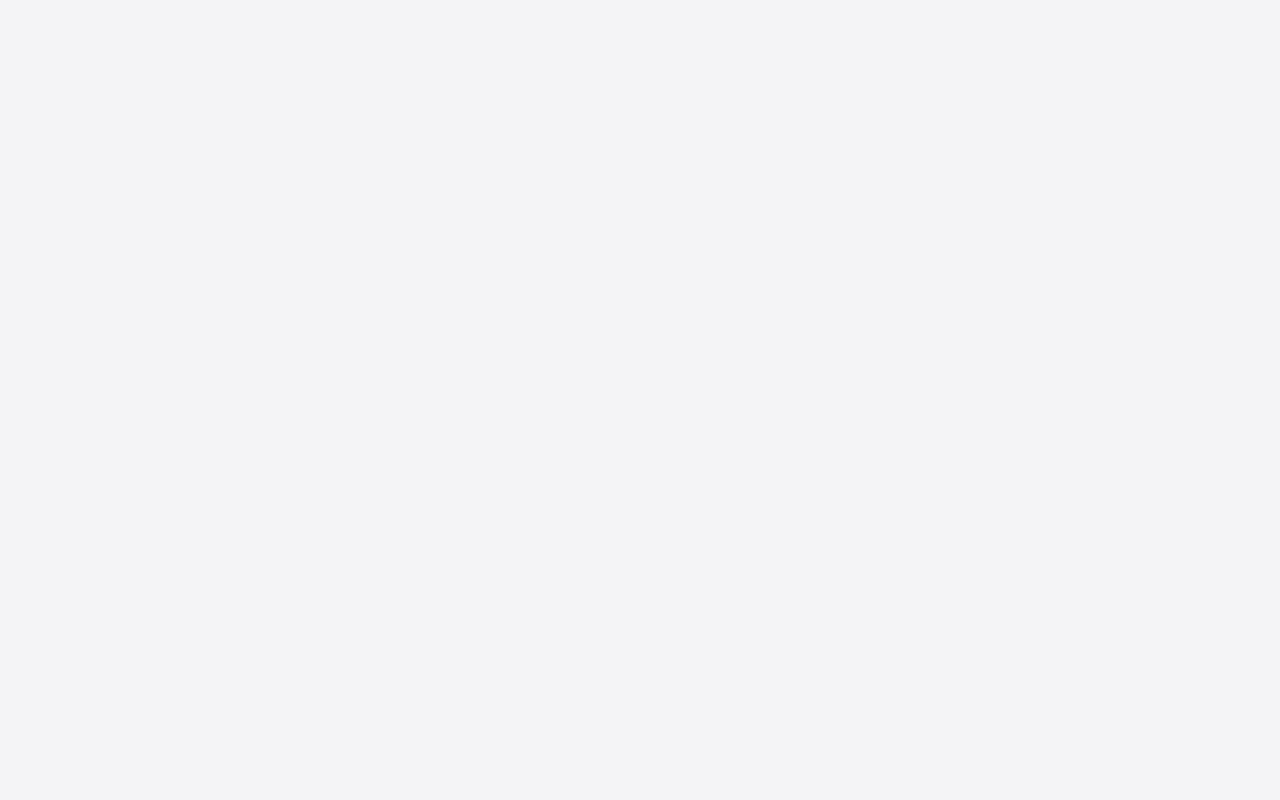
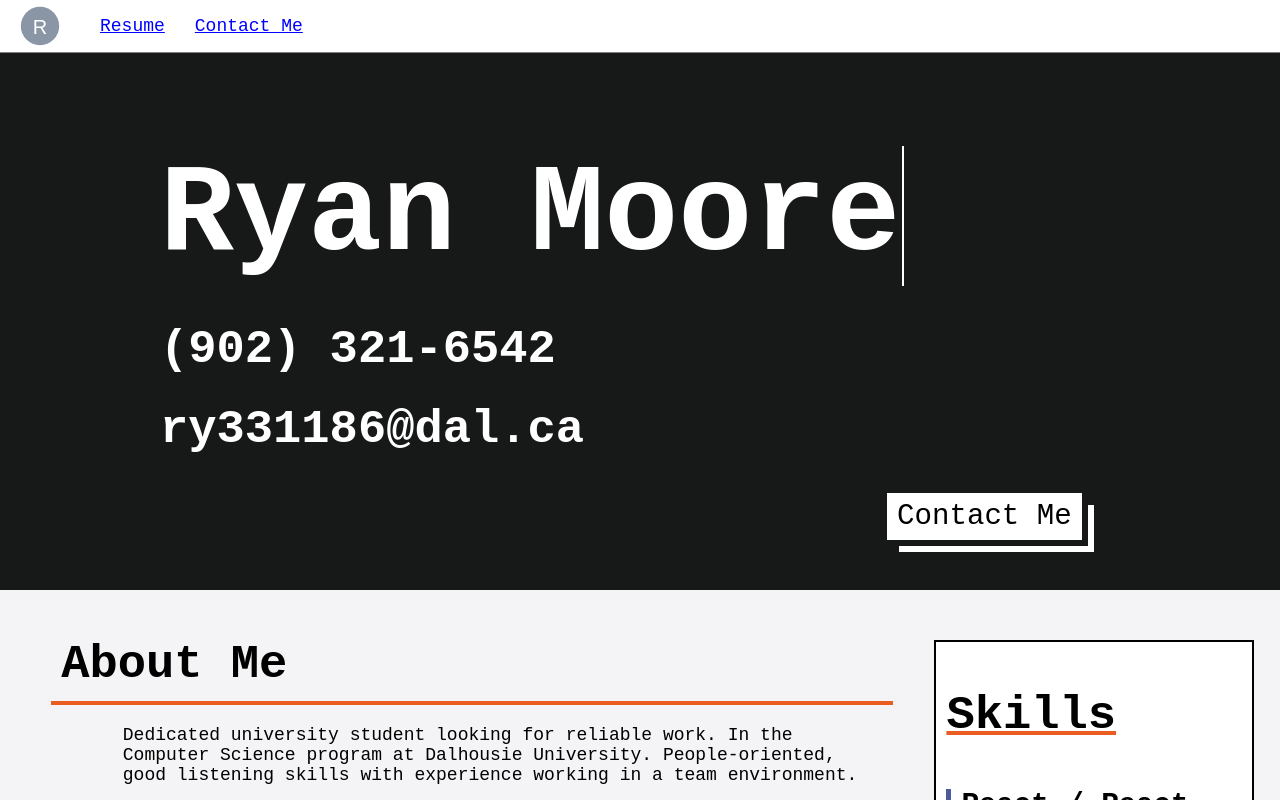
Before and after one commit to RyanMoore145/Resume, a React (Create React App) app: page /Resume in a window 1280 px wide. Before the commit this address had no page. Built offline with nearby package versions, Linux system fonts and the light colour scheme.

Commit message:
Changed 'CV' to 'Resume'

```diff
--- a/public/index.html
+++ b/public/index.html
@@ -24,7 +24,7 @@
       work correctly both with client-side routing and a non-root public URL.
       Learn how to configure a non-root public URL by running `npm run build`.
     -->
-    <title>Ryan Moore's CV</title>
+    <title>Ryan Moore's Resume</title>
   </head>
   <body>
     <noscript>You need to enable JavaScript to run this app.</noscript>
--- a/src/App.js
+++ b/src/App.js
@@ -2,14 +2,13 @@ import {
 	BrowserRouter,
 	Routes,
 	Route,
-	Navigate,
-	useLocation
+	Navigate
 } from "react-router-dom";
 
 import "./global.css";
 
 import Layout from "./Layout.js";
-import CV from "./CV.js";
+import Resume from "./Resume.js";
 import ContactMe from "./ContactMe.js";
 
 function App() {
@@ -18,8 +17,8 @@ function App() {
 		<BrowserRouter>
 			<Routes>
 				<Route path="/" element={<Layout/>}>
-					<Route path="/" element={<Navigate replace to="/CV"/>}/>
-					<Route path="CV" element={<CV/>}/>
+					<Route path="/" element={<Navigate replace to="/Resume"/>}/>
+					<Route path="Resume" element={<Resume/>}/>
 					<Route path="ContactMe" element={<ContactMe/>}/>
 				</Route>
 			</Routes>
--- a/src/Layout.js
+++ b/src/Layout.js
@@ -13,19 +13,19 @@ import styles from "./Layout.module.css";
 export default function Layout() {
 
 	const lastViewedPage = useRef(null);
-	const hasViewedCV = useRef(false);
+	const hasViewedResume = useRef(false);
 
 	const navigate = useNavigate();
 	const location = useLocation();
 
-	//ENSURES ANIMATION DOESNT PLAY EVERY TIME USER RETURNS TO CV
-	if (lastViewedPage.current == "/CV" && location.pathname != "/CV") {
-		hasViewedCV.current = true;
+	//ENSURES ANIMATION DOESNT PLAY EVERY TIME USER RETURNS TO RESUME
+	if (lastViewedPage.current == "/Resume" && location.pathname != "/Resume") {
+		hasViewedResume.current = true;
 	}
 	lastViewedPage.current = location.pathname;
 
 	let navStyle = null;
-	if (location.pathname === "/CV" && !hasViewedCV.current) {
+	if (location.pathname === "/CV" && !hasViewedResume.current) {
 		navStyle = styles.TopNavAnimated;
 	}
 
@@ -35,13 +35,13 @@ export default function Layout() {
 				<div className={`${styles.TopNav} ${navStyle}`}>
 					<img src="R.svg"></img>
 					<div id={styles.redirects}>
-						<button className="Link" onClick={() => {navigate("CV")}}>CV</button>
+						<button className="Link" onClick={() => {navigate("Resume")}}>Resume</button>
 						<button className="Link" onClick={() => {navigate("ContactMe")}}>Contact Me</button>
 					</div>
 				</div>
 			</nav>
 			<div className={styles.Page}>
-				<Outlet context={{hasViewedCV: hasViewedCV.current}}/>
+				<Outlet context={{hasViewedResume: hasViewedResume.current}}/>
 			</div>
 		</div>
 	);
--- a/src/CV.js
+++ b/src/Resume.js
@@ -3,16 +3,16 @@ import {
 	useOutletContext
 } from "react-router-dom";
 
-import styles from "./CV.module.css";
+import styles from "./Resume.module.css";
 
-export default function CV() {
+export default function Resume() {
 
 	const context = useOutletContext();
 	const navigate = useNavigate();
 
 	let typewriterAnimation = styles.Typewriter;
 	let fadeInAnimation = styles.FadeIn;
-	if (context.hasViewedCV) {
+	if (context.hasViewedResume) {
 		typewriterAnimation = "";
 		fadeInAnimation = "";
 	}
@@ -147,7 +147,7 @@ export default function CV() {
 		</main>
 		<footer>
 			<h4>Source code:</h4>
-			<a href="https://github.com/RyanMoore145/CV">https://github.com/RyanMoore145/CV</a>
+			<a href="https://github.com/RyanMoore145/Resume">https://github.com/RyanMoore145/Resume</a>
 			<a href="https://github.com/RyanMoore145/ContactMeServer">https://github.com/RyanMoore145/ContactMeServer</a>
 		</footer>
 	</div>
```
Also changed, not shown: src/Resume.module.css (renamed from src/CV.module.css).
